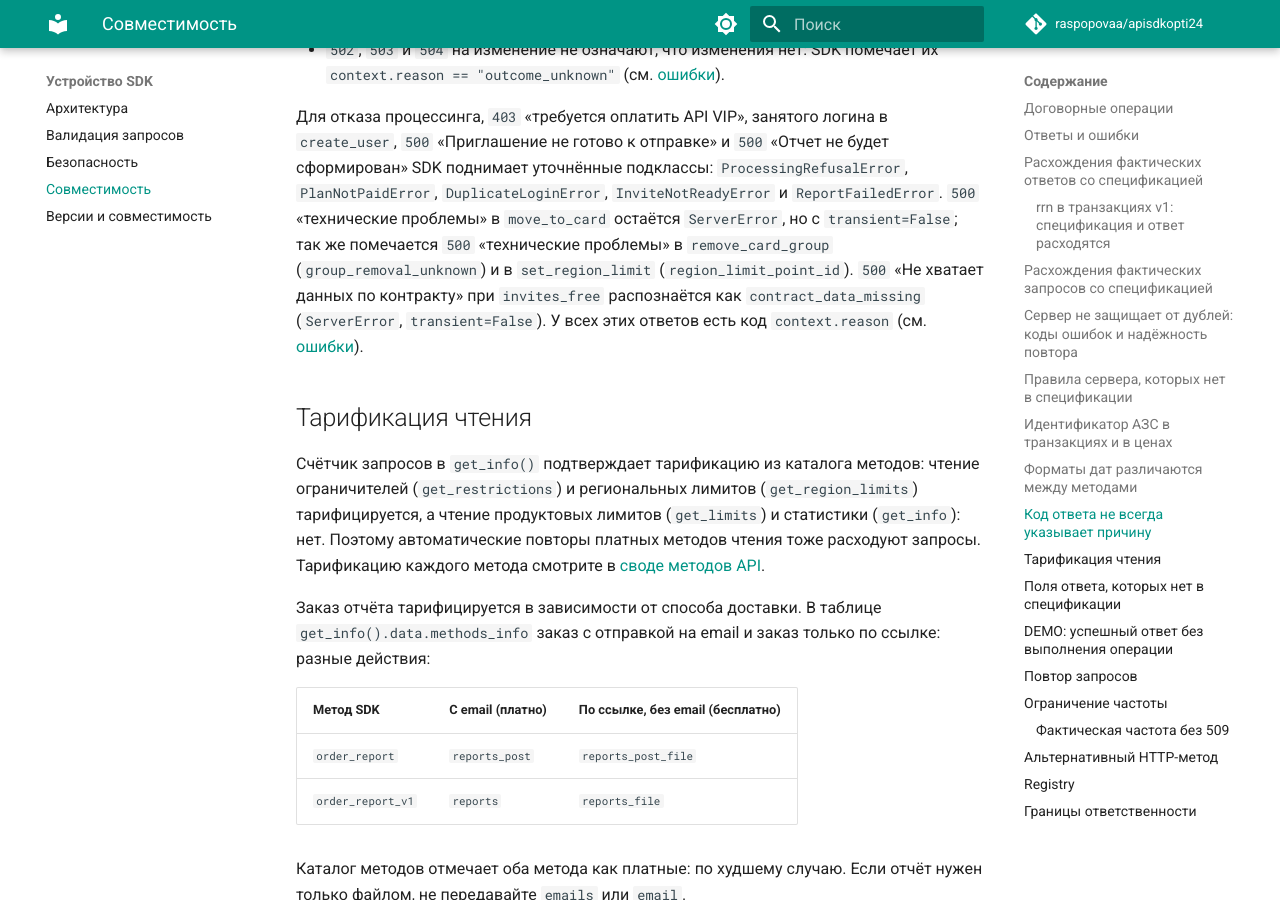
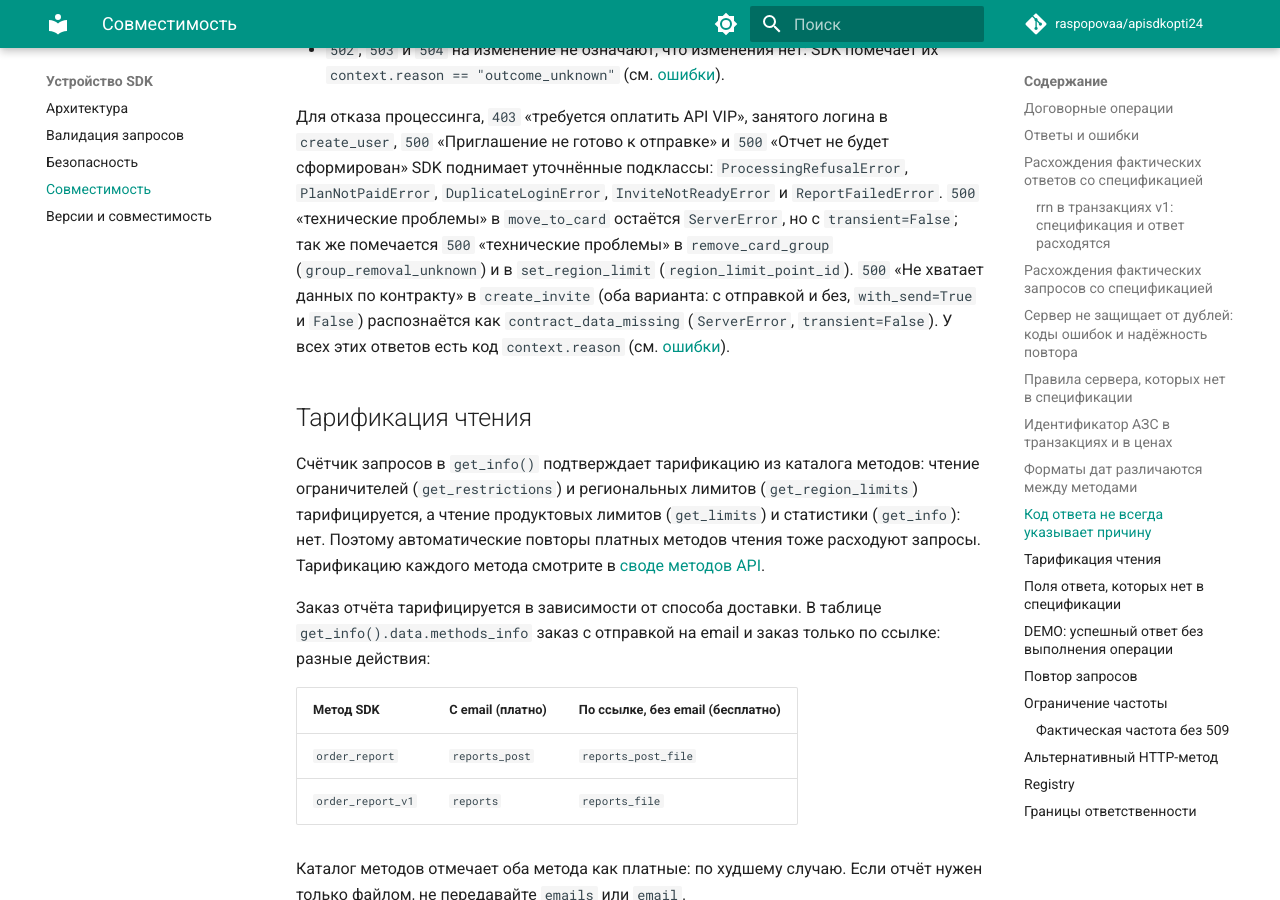
Before and after one commit to raspopovaa/apisdkopti24, an MkDocs documentation site: the page built from docs/spec-compatibility.md, in a window 1280 px wide and 900 px high, scrolled down 16295 px. Built offline with MkDocs 1.6.1 and Material for MkDocs 9.7.7, drawn with Linux system fonts in a browser that asks for light colours; comment, search, counter and statistics services are not loaded; the version menu is left out.

Commit message:
Распознавание «не хватает данных по контракту» для create_invite (#67)
Правило искало имя endpoint invites_free, а распознавание работает по имени операции create_invite, поэтому оно не срабатывало. Тест сверяет имена в правилах с каталогом операций. Документация уточняет, что правило действует для обоих вариантов приглашения.

Co-Authored-By: Claude Opus 5.5 <noreply@anthropic.com>
Claude-Session: https://claude.ai/code/session_015dGGiqu5A1XNDbRHPeRjg7

```diff
--- a/docs/spec-compatibility.md
+++ b/docs/spec-compatibility.md
@@ -258,7 +258,8 @@ async def station_id_for_transaction(client, poi_id: str) -> str | None:
 `ReportFailedError`. `500` «технические проблемы» в `move_to_card` остаётся
 `ServerError`, но с `transient=False`; так же помечается `500` «технические проблемы»
 в `remove_card_group` (`group_removal_unknown`) и в `set_region_limit` (`region_limit_point_id`).
-`500` «Не хватает данных по контракту» при `invites_free` распознаётся как
+`500` «Не хватает данных по контракту» в `create_invite` (оба варианта: с отправкой
+и без, `with_send=True` и `False`) распознаётся как
 `contract_data_missing` (`ServerError`, `transient=False`). У всех этих ответов есть код
 `context.reason` (см. [ошибки](errors.md#recognized-errors)).
 
```
Also changed, not shown: CHANGELOG.md (+4 -0 lines), docs/errors.md (+1 -1 lines), 2 other files.
